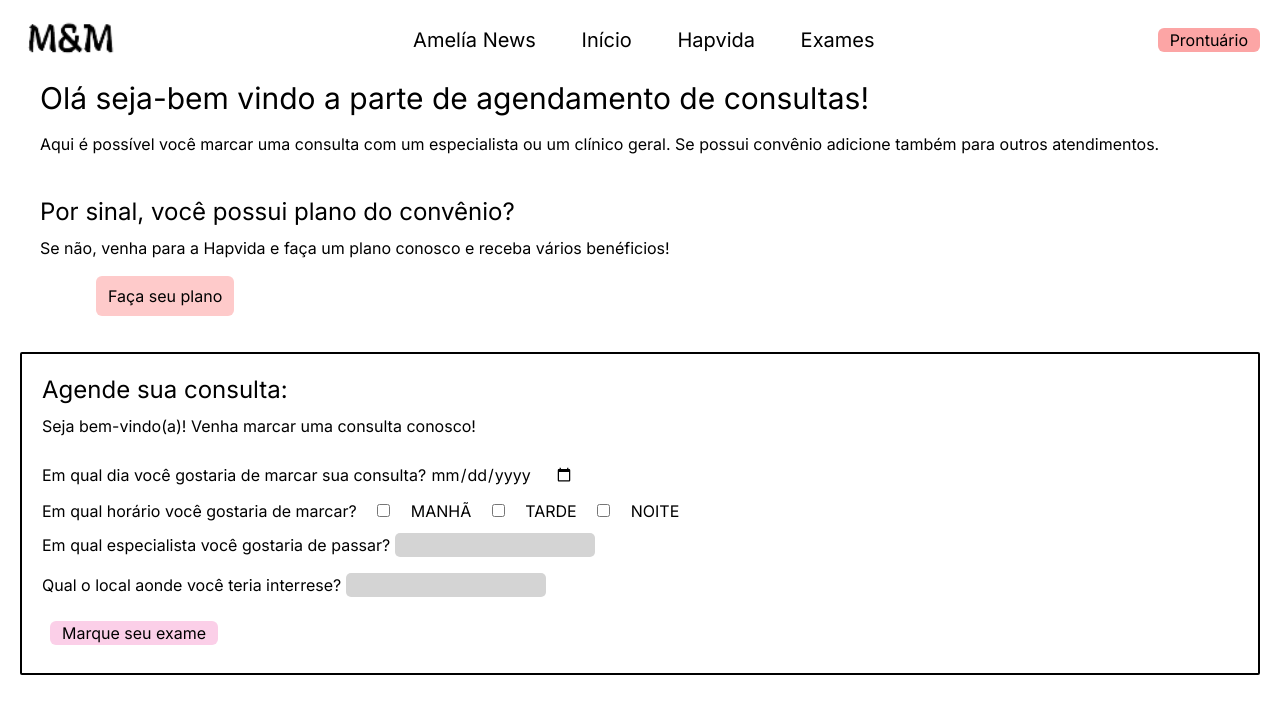
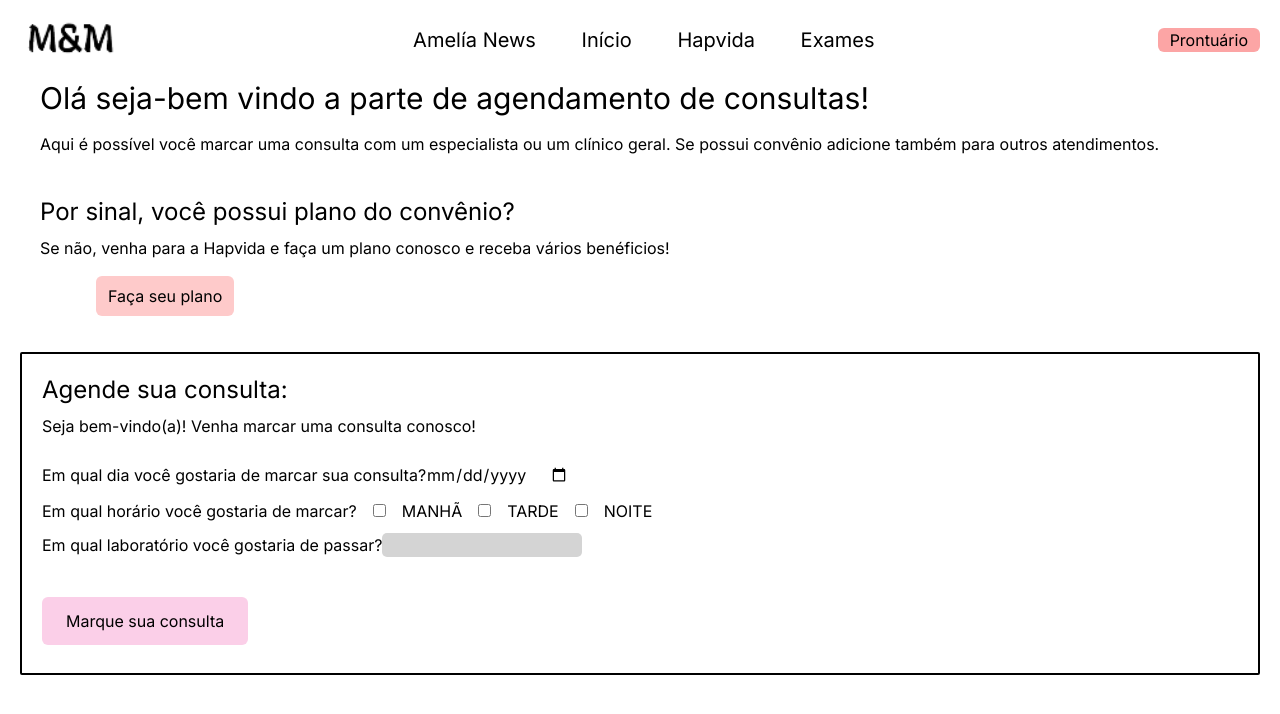
Before and after one commit to ProjetosFaculdadeFiap/GS-Amelia, a Next.js app: page /formularios/agenda/consulta in a window 1280 px wide. Shown: the top 714 px of the page. Built offline with nearby package versions, Linux system fonts and the light colour scheme.

Commit message:
tentando fazer a integração com java (ainda em fase de teste)

```diff
--- a/src/app/formularios/agenda/consulta/page.jsx
+++ b/src/app/formularios/agenda/consulta/page.jsx
@@ -1,4 +1,28 @@
+"use client";
+import React, { useState } from 'react';
+
 export default function Consulta() {
+    const [dia, setDia] = useState('');
+    const [horario, setHorario] = useState('');
+    const [laboratorio, setLaboratorio] = useState('');
+
+    const handleSubmit = async (e) => {
+        e.preventDefault();
+
+        const resposta = await fetch("http://localhost:8080/", {
+            method: "POST",
+            headers: { 'Content-Type': 'application/json' },
+            body: JSON.stringify(dia, horario, laboratorio),
+        });
+        if (resposta.ok) {
+            console.log("Agendamento realizado com sucesso :D");
+        } else {
+            console.error('Seu agendamento teve alguma falha, vamos verificar e tente novamente outra hora:', resposta.status, resposta.statusText);
+        }
+    }
+
+
+
     return (
         <>
             <div>
@@ -17,41 +41,34 @@ export default function Consulta() {
             <div className="cardzao">
                     <h1 className="conteudo-pai"> Agende sua consulta: </h1>
                     <p className="conteudo-filho"> Seja bem-vindo(a)! Venha marcar uma consulta conosco! </p>
-
                 <div>
-                        <form>
+                    <form onSubmit={handleSubmit}>
                         <div>
-                                <label className="formulario"> Em qual dia você gostaria de marcar sua consulta? </label>
-                                <input className="" type="date" required/>
+                            <label className="formulario">Em qual dia você gostaria de marcar sua consulta?</label>
+                            <input className="" type="date" required value={dia} onChange={(e) => setDia(e.target.value)} />
                         </div>
 
                         <div>
-                                <label className="formulario"> Em qual horário você gostaria de marcar? </label>
-                                <input className="m-4" type="checkbox" required/>
-                                    <span> MANHÃ </span>
-                                <input className="m-4" type="checkbox" required/>
-                                    <span> TARDE </span>
-                                <input className="m-4 mb-4" type="checkbox" required/>
-                                    <span> NOITE </span>
+                            <label className="formulario">Em qual horário você gostaria de marcar?</label>
+                            <input className="m-4" type="checkbox"  value={horario} onChange={(e) => setHorario(e.target.value)} />
+                            <span>MANHÃ</span>
+                            <input className="m-4" type="checkbox"  value={horario} onChange={(e) => setHorario(e.target.value)} />
+                            <span>TARDE</span>
+                            <input className="m-4 mb-4" type="checkbox"  value={horario} onChange={(e) => setHorario(e.target.value)} />
+                            <span>NOITE</span>
                         </div>
 
                         <div>
-                                <label className="formulario"> Em qual especialista você gostaria de passar? </label>
-                                <input className="formulario-resposta" type="text" required/>
+                            <label className="formulario">Em qual laboratório você gostaria de passar?</label>
+                            <input className="formulario-resposta" type="text" required value={laboratorio} onChange={(e) => setLaboratorio(e.target.value)} />
                         </div>
 
                         <div>
-                                <label className="formulario"> Qual o local aonde você teria interrese? </label>
-                                <input className="formulario-resposta" type="text" required/>
+                            <button className='cursor-pointer bg-pink-200 text-black py-3 px-6 rounded-md mt-6 mb-2 hover:bg-pink-400 transition duration-500 ease-out' type="submit"> Marque sua consulta </button>
                         </div>
-
-                            <div>
-                                <input className='cursor-pointer transition ease-in-out delay-150 hover:-translate-y-1 hover:scale-110 hover:bg-red-200 duration-300 ... rounded-md m-2 bg-pink-200 px-3 ' type="submit" value="Marque seu exame"/>
-                            </div>
-
                     </form>
                 </div>
             </div>
         </>
-    )
+    );
 }
```
Lines whose indentation alone changed are shown as unchanged.
